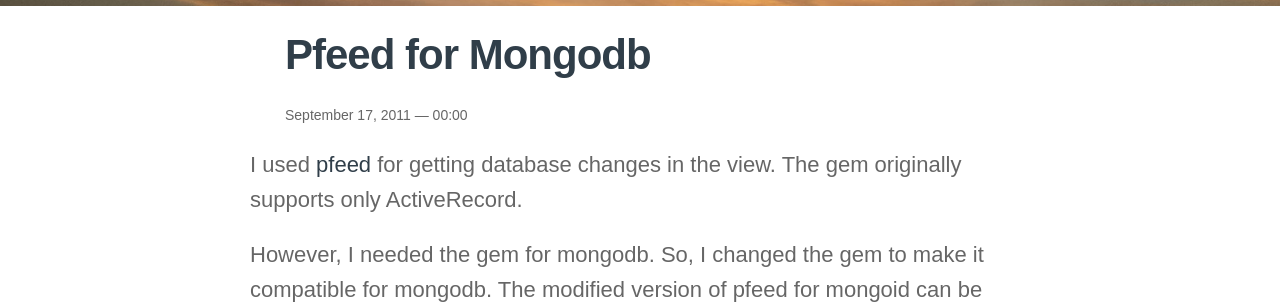
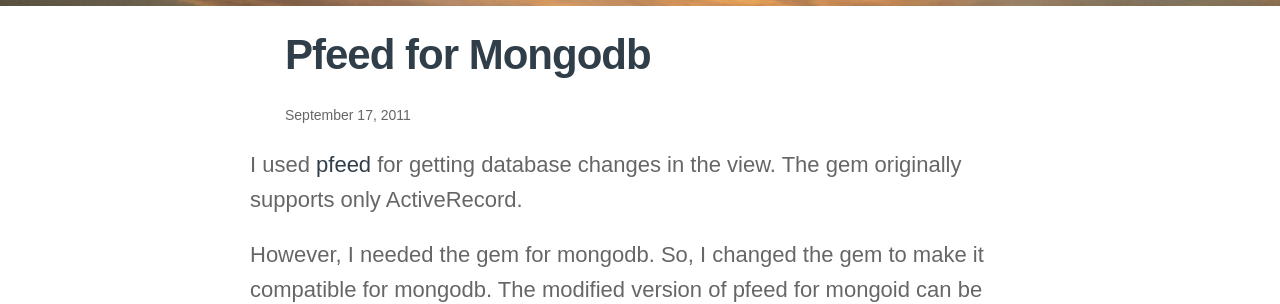
Before and after one commit to sadiksha/sadiksha.github.io, a Jekyll site: the page built from _posts/blog/2011-09-17-Pfeed-for-mongoid.md, in a window 1280 px wide. Shown: the part 164-468 px from the top of the page. Built offline with Jekyll 4.4.1, drawn with Linux system fonts in a browser that asks for light colours; nearby versions of some CDN libraries.

Commit message:
Removes hour and minute from the posts.

```diff
--- a/_layouts/home.html
+++ b/_layouts/home.html
@@ -14,7 +14,7 @@
       <a href="{{post.url}}"><h1 class="post-title">{{ post.title }}</h1></a>
     </div>
     <div class="post-header date">
-      <p class="post-meta">{{ post.date | date: "%B %-d, %Y — %H:%M" }}{% if post.author %} • {{ post.author }}{% endif %}{% if post.meta %} • {{ post.meta }}{% endif %}</p>
+      <p class="post-meta">{{ post.date | date: "%B %-d, %Y" }}{% if post.author %} • {{ post.author }}{% endif %}{% if post.meta %} • {{ post.meta }}{% endif %}</p>
     </div>
 
 {% endfor %}
--- a/_layouts/post.html
+++ b/_layouts/post.html
@@ -60,7 +60,7 @@
   <h1 class="post-title">{{ page.title }}</h1>
 </div>
 <div class="post-header">
-  <p class="post-meta">{{ page.date | date: "%B %-d, %Y — %H:%M" }}{% if page.author %} • {{ page.author }}{% endif %}{% if page.meta %} • {{ page.meta }}{% endif %}</p>
+  <p class="post-meta">{{ page.date | date: "%B %-d, %Y" }}{% if page.author %} • {{ page.author }}{% endif %}{% if page.meta %} • {{ page.meta }}{% endif %}</p>
 </div>
 
 <div class="post-wrapper">
--- a/_layouts/posts.html
+++ b/_layouts/posts.html
@@ -13,7 +13,7 @@
       <a href="{{post.url}}"><h1 class="post-title">{{ post.title }}</h1></a>
     </div>
     <div class="post-header">
-      <p class="post-meta">{{ post.date | date: "%B %-d, %Y — %H:%M" }}{% if post.author %} • {{ post.author }}{% endif %}{% if post.meta %} • {{ post.meta }}{% endif %}</p>
+      <p class="post-meta">{{ post.date | date: "%B %-d, %Y" }}{% if post.author %} • {{ post.author }}{% endif %}{% if post.meta %} • {{ post.meta }}{% endif %}</p>
     </div>
 
   {% endfor %}
```
